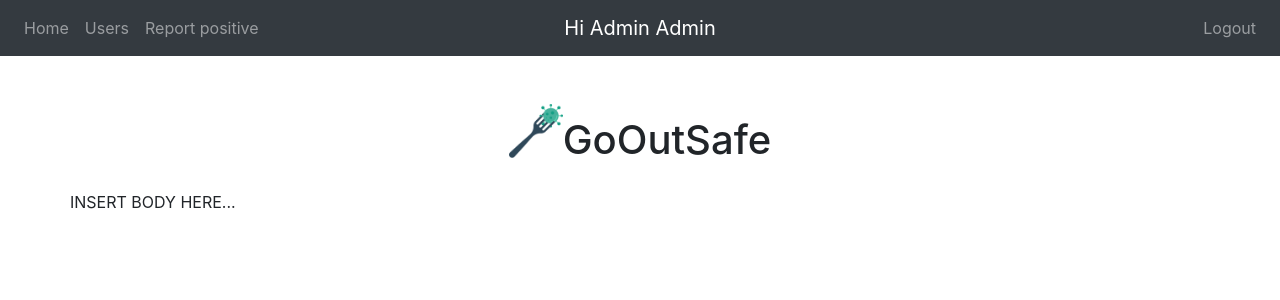
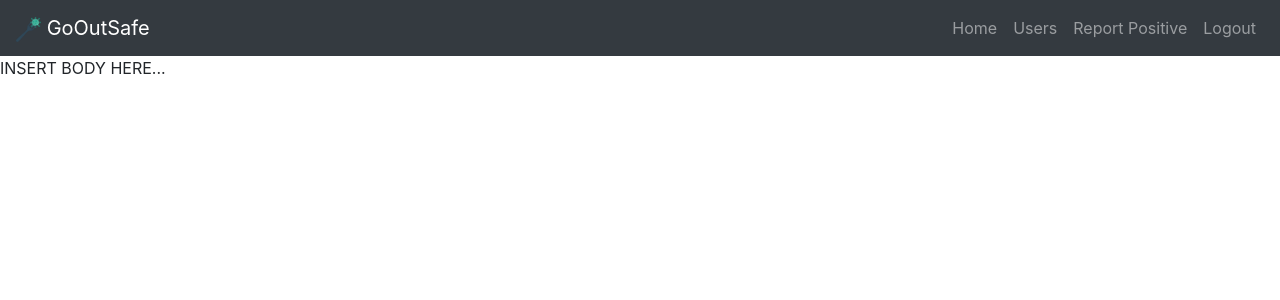
Before and after one commit to GreyTeam2020/GoOutSafe_Primer2020, a Flask app: page /testtpl in a window 1280 px wide. Shown: the top 300 px of the page. Run offline with Flask 2, Linux system fonts and the light colour scheme; a user stored in the database is signed in; some libraries are stand-ins or nearby versions.

Commit message:
Nicer Navbars

```diff
--- a/monolith/static/styles/profile.css
+++ b/monolith/static/styles/app.css
@@ -2,7 +2,7 @@
     transform: translateY(5rem)
 }
 
-.cover {
+.profile-cover {
     background: black;
     background-size: cover;
     background-repeat: no-repeat
--- a/monolith/templates/footer.html
+++ b/monolith/templates/footer.html
@@ -1,7 +1,3 @@
-
-            </div>
-        </div>
-    </div>
     <!-- Bootstrap core JavaScript -->
     <script src="{{ url_for('static',filename='js/jquery.slim.min.js') }}"></script>
     <script src="{{ url_for('static',filename='js/bootstrap.bundle.min.js') }}"></script>
--- a/monolith/templates/header.html
+++ b/monolith/templates/header.html
@@ -6,15 +6,9 @@
     <title>GoOutSafe</title>
 
     <link href="{{ url_for('static',filename='styles/bootstrap.min.css') }}" rel="stylesheet">
+    <link href="{{ url_for('static',filename='styles/app.css') }}" rel="stylesheet">
     <link href="https://fonts.googleapis.com/icon?family=Material+Icons" rel="stylesheet">
 </head>
 <body>
     <!-- Navigation -->
     {% include 'navbar.html' %}
-
-    <!-- Page Content -->
-    <div class="container">
-        <div class="row">
-            <div class="col-lg-12 text-center">
-                <h1 class="mt-5"><img class="mb-4" src="{{ url_for('static',filename='images/logo.png') }}" alt=""  height="54">GoOutSafe</h1>
-            </div>
--- a/monolith/templates/navbar.html
+++ b/monolith/templates/navbar.html
@@ -1,4 +1,15 @@
  <nav class="navbar navbar-expand-md navbar-dark bg-dark">
+
+    <div class="mx-auto order-0">
+        <a class="navbar-brand mx-auto" href="#">
+            <img src="{{ url_for('static',filename='images/logo.png') }}" height="25px"/>&nbsp;GoOutSafe
+        </a>
+        <button class="navbar-toggler" type="button" data-toggle="collapse" data-target=".dual-collapse2">
+            <span class="navbar-toggler-icon"></span>
+        </button>
+    </div>
+    <div class="navbar-collapse collapse w-100 order-3 dual-collapse2">
+        <ul class="navbar-nav ml-auto">
             {% if session['ROLE'] == 'CUSTOMER' %}
                 {% include 'navbar/customer.html' %}
             {% elif session['ROLE'] == 'OPERATOR' %}
@@ -10,21 +21,12 @@
             {% else %}
                 {% include 'navbar/anonymous.html' %}
             {% endif %}
-    <div class="mx-auto order-0">
-        <a class="navbar-brand mx-auto" href="#">
-            {% if current_user.is_authenticated %} Hi {{ current_user.firstname }} {{ current_user.lastname }} {% endif %}
-        </a>
-        <button class="navbar-toggler" type="button" data-toggle="collapse" data-target=".dual-collapse2">
-            <span class="navbar-toggler-icon"></span>
-        </button>
-    </div>
+
             {% if current_user.is_authenticated %}
-    <div class="navbar-collapse collapse w-100 order-3 dual-collapse2">
-        <ul class="navbar-nav ml-auto">
                 <li class="nav-item">
                     <a class="nav-link" href="/logout">Logout</a>
                 </li>
+            {% endif %}
         </ul>
     </div>
-    {% endif %}
 </nav>
--- a/monolith/templates/navbar/admin.html
+++ b/monolith/templates/navbar/admin.html
@@ -1,13 +1,11 @@
-<div class="navbar-collapse collapse w-100 order-1 order-md-0 dual-collapse2">
-    <ul class="navbar-nav mr-auto">
+
   <li class="nav-item">
-            <a class="nav-link" href="/">Home</a>
+    <a class="nav-link" href="#">Home
+    </a>
   </li>
   <li class="nav-item">
     <a class="nav-link" href="/list_users">Users</a>
   </li>
   <li class="nav-item">
-            <a class="nav-link" href="/report_positive">Report positive</a>
+    <a class="nav-link" href="/report_positive">Report Positive</a>
   </li>
-    </ul>
-</div>
--- a/monolith/templates/navbar/anonymous.html
+++ /dev/null
@@ -1,5 +0,0 @@
-<div class="navbar-collapse collapse w-100 order-1 order-md-0 dual-collapse2">
-    <ul class="navbar-nav mr-auto">
-        <li class="nav-item"></li>
-    </ul>
-</div>
--- a/monolith/templates/navbar/customer.html
+++ b/monolith/templates/navbar/customer.html
@@ -1,5 +1,3 @@
-<div class="navbar-collapse collapse w-100 order-1 order-md-0 dual-collapse2">
-    <ul class="navbar-nav mr-auto">
 <li class="nav-item">
     <a class="nav-link" href="/">Home</a>
 </li>
@@ -9,5 +7,3 @@
 <li class="nav-item">
     <a class="nav-link" href="/my_list_reservations">List reservations</a>
 </li>
-    </ul>
-</div>
--- a/monolith/templates/navbar/health.html
+++ b/monolith/templates/navbar/health.html
@@ -1,5 +1,3 @@
-<div class="navbar-collapse collapse w-100 order-1 order-md-0 dual-collapse2">
-    <ul class="navbar-nav mr-auto">
 <li class="nav-item">
     <a class="nav-link" href="/">Home</a>
 </li>
@@ -7,7 +5,5 @@
     <a class="nav-link" href="/list_restaurants">List restaurants</a>
 </li>
 <li class="nav-item">
-            <a class="nav-link" href="/report_positive">Find positive</a>
+    <a class="nav-link" href="/report_positive">Report positive</a>
 </li>
-    </ul>
-</div>
--- a/monolith/templates/restaurantsheet.html
+++ b/monolith/templates/restaurantsheet.html
@@ -6,7 +6,7 @@
     <title>GoOutSafe</title>
 
     <link href="{{ url_for('static',filename='styles/bootstrap.min.css') }}" rel="stylesheet" >
-    <link href="{{ url_for('static',filename='styles/profile.css') }}" rel="stylesheet" >
+    <link href="{{ url_for('static',filename='styles/app.css') }}" rel="stylesheet" >
     <link href="https://fonts.googleapis.com/icon?family=Material+Icons" rel="stylesheet">
 </head>
 <body>
@@ -19,7 +19,7 @@
     <div class="col-md-8 mx-auto">
         <!-- Profile widget -->
         <div class="bg-white shadow rounded overflow-hidden">
-            <div class="px-4 pt-0 pb-4 cover">
+            <div class="px-4 pt-0 pb-4 profile-cover">
                 <div class="media align-items-end profile-head">
                     <div class="profile mr-3"><img src="https://images.pexels.com/photos/6267/menu-restaurant-vintage-table.jpg?auto=compress&cs=tinysrgb&w=130" alt="restaurant" width="130" class="rounded mb-2 img-thumbnail"></div>
                     <div class="media-body mb-5 text-white">
```
Also changed, not shown: monolith/templates/index.html (+2 -23 lines), monolith/templates/navbar/operator.html (+4 -8 lines). Lines whose indentation alone changed are shown as unchanged.
